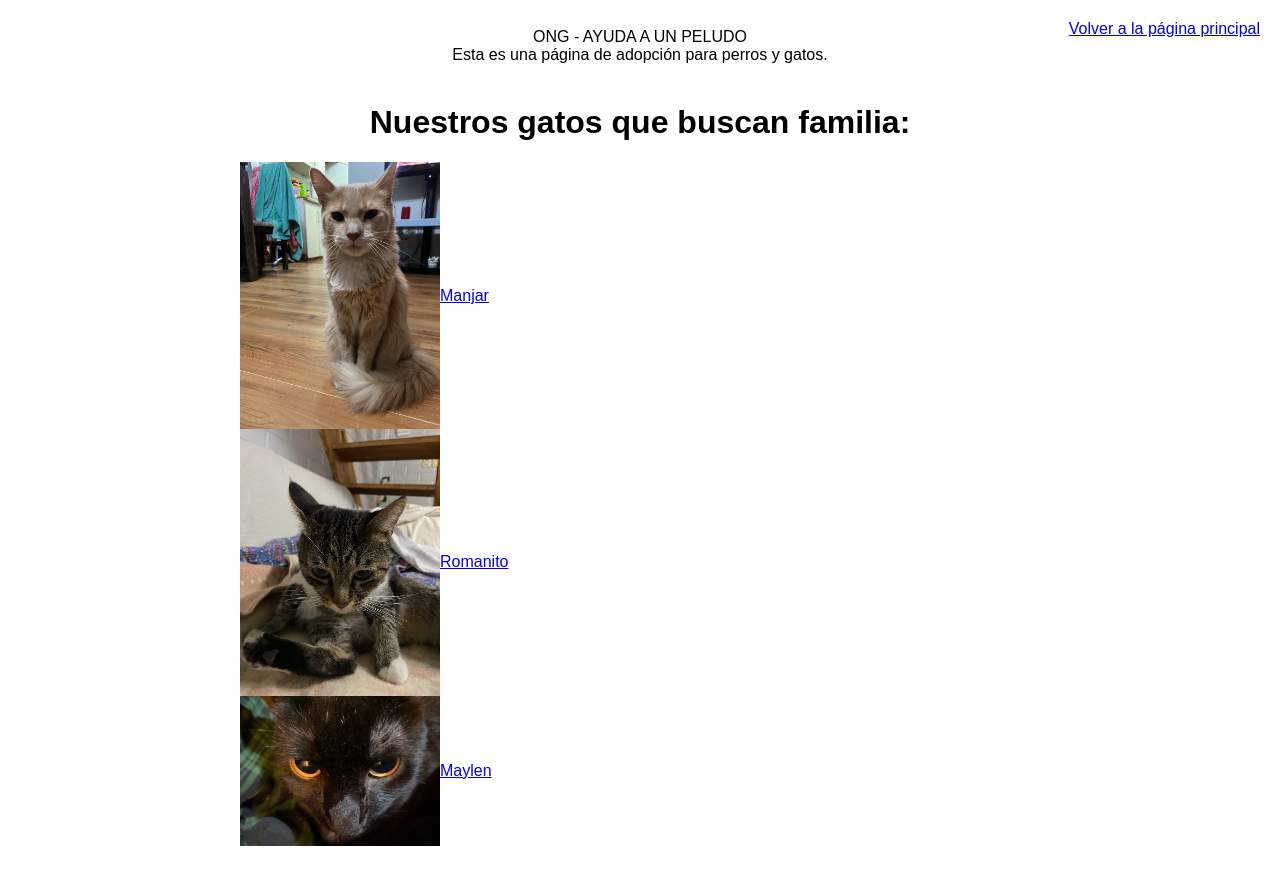
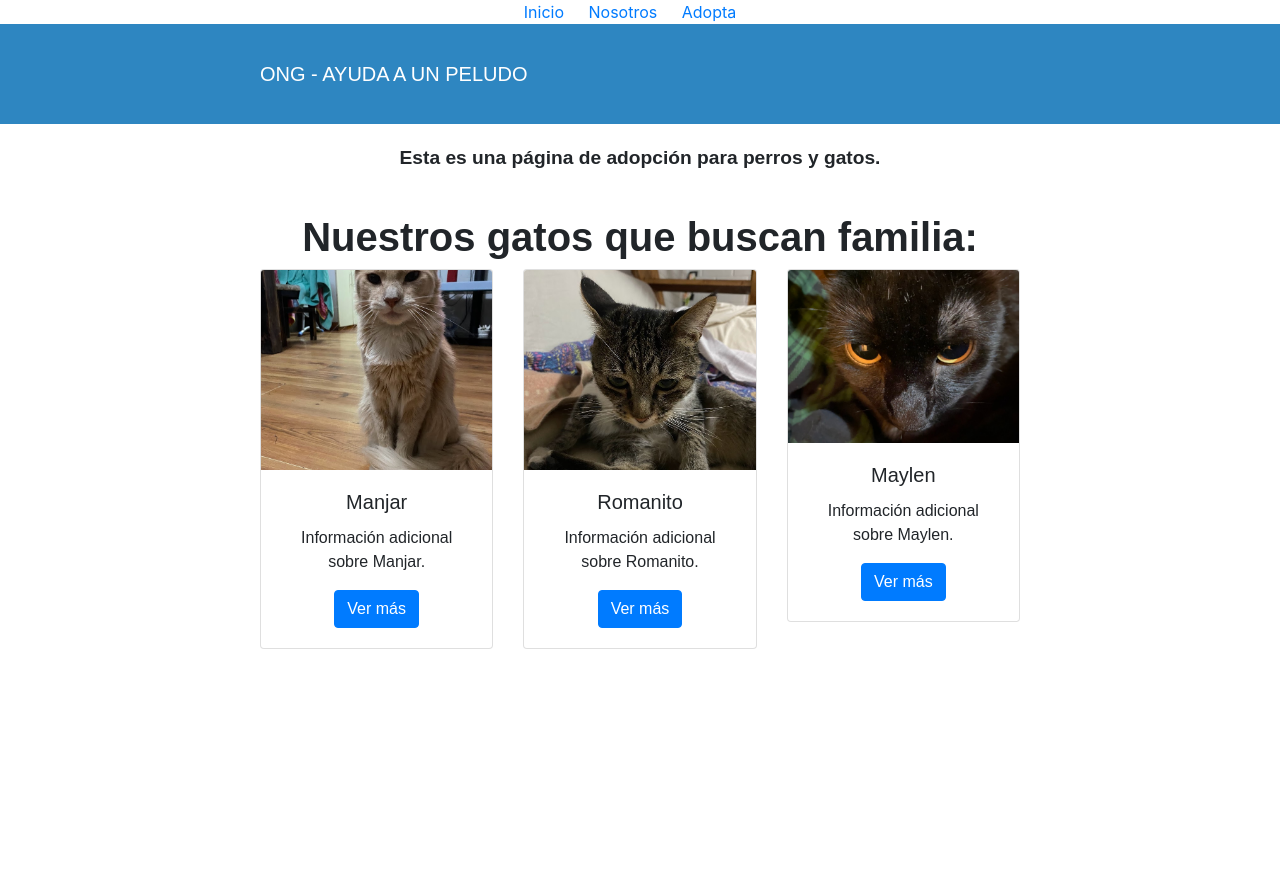
Before and after one commit to zkin1/Actividad_1, a plain HTML site: page gatos.html in a window 1280 px wide. After the commit the page ends 800 px from the top, so only its background shows below. Drawn offline with nearby package versions, Linux system fonts and the light colour scheme.

Commit message:
pagina gatos y perros modificadas y agregue una nueva pagina style

```diff
--- /dev/null
+++ b/assets/css/mascotasStyle.css
@@ -0,0 +1,81 @@
+/* Estilos generales */
+.container {
+    max-width: 800px;
+    margin: 0 auto;
+    padding: 20px;
+    font-family: Arial, sans-serif;
+  }
+
+  /* Estilos de la cabecera */
+  .cabeza {
+    text-align: center;
+    margin-bottom: 40px;
+  }
+
+  .titulo {
+    font-size: 1.2rem;
+    font-weight: bold;
+    margin-bottom: 10px;
+  }
+
+  /* Estilos de la sección de gatos */
+  .seccion-gatos {
+    margin-bottom: 40px;
+  }
+
+  .section-title {
+    text-align: center;
+  }
+
+  /* Estilos de las tarjetas */
+  .card {
+    margin-bottom: 20px;
+  }
+
+  .card-img-top {
+    max-height: 200px;
+    object-fit: cover;
+  }
+
+  .card-body {
+    text-align: center;
+  }
+
+  /* Estilos del enlace de vuelta */
+  .link-volver {
+    position: absolute;
+    top: 10px;
+    right: 10px;
+    padding: 10px;  }
+.nav {
+    background-color: #C8C7C8; /* Color de fondo del menú */
+    padding: 10px 0; /* Espaciado interno */
+}
+.menu {
+    list-style-type: none; /* Quita los puntos de lista */
+    margin: 0;
+    padding: 0;
+    text-align: center; /* Centra los elementos */
+}
+  /* Estilos del menú de navegación */
+  .navbar {
+    background-color: #2E86C1;
+    padding: 10px 0;
+  }
+
+  .navbar-brand {
+    color: white;
+  }
+
+  .navbar-nav .nav-link {
+    color: white;
+  }
+
+  .navbar-nav .nav-link:hover {
+    background-color: #555;
+  }
+
+  .menu li {
+    display: inline; /* Muestra los elementos en línea */
+    margin-right: 20px; /* Espacio entre los elementos del menú */
+}
--- a/gatos.html
+++ b/gatos.html
@@ -3,35 +3,81 @@
 <head>
   <meta charset="UTF-8">
   <meta name="viewport" content="width=device-width, initial-scale=1.0">
-    <link rel="stylesheet" href="./assets/css/style.css">
+  <link rel="stylesheet" href="https://stackpath.bootstrapcdn.com/bootstrap/4.5.2/css/bootstrap.min.css">
+  <link rel="stylesheet" href="./assets/css/mascotasStyle.css">
   <title>Gatos en Adopción</title>
 </head>
 <body>
+  <nav>
+    <ul class="menu">
+        <li><a href="index.html">Inicio</a></li>
+        <li><a href="#">Nosotros</a></li>
+        <li><a href="adopta.html">Adopta</a></li>
+    </ul>
+</nav>
+  <nav class="navbar">
+    <div class="container">
+      <a class="navbar-brand" href="#">ONG - AYUDA A UN PELUDO</a>
+      <button class="navbar-toggler" type="button" data-toggle="collapse" data-target="#navbarNav" aria-controls="navbarNav" aria-expanded="false" aria-label="Toggle navigation">
+        <span class="navbar-toggler-icon"></span>
+      </button>
+      <div class="collapse navbar-collapse" id="navbarNav">
+        <ul class="navbar-nav ml-auto">
+          <li class="nav-item">
+            <a class="nav-link" href="#">Inicio</a>
+          </li>
+          <li class="nav-item">
+            <a class="nav-link" href="#">Acerca de</a>
+          </li>
+          <li class="nav-item">
+            <a class="nav-link" href="#">Contacto</a>
+          </li>
+        </ul>
+      </div>
+    </div>
+  </nav>
+
   <div class="container">
     <div class="cabeza">
-            <div>ONG - AYUDA A UN PELUDO</div>
-            <div>Esta es una página de adopción para perros y gatos.</div>
+      <div class="titulo">Esta es una página de adopción para perros y gatos.</div>
     </div>
 
     <div class="seccion-gatos">
       <h1 class="section-title"><b>Nuestros gatos que buscan familia:</b></h1>
-            <div class="container1">
-                <img src="./assets/img/manjar.jpg" alt="manjar" width="200px">
-                <p class="ola"><a href="manjar.html">Manjar</a></p>
-            </div>
-            <div class="container1">
-                <img src="./assets/img/romanito.jpg" alt="romanito" width="200px">
-                <p class="ola"><a href="romanito.html">Romanito</a></p>
-            </div>
-            <div class="container1">
-                <img src="./assets/img/maylen.jpg" alt="maylen" width="200px">
-                <p class="ola"><a href="maylen.html">Maylen</a></p>
+      <div class="row">
+        <div class="col-md-4 mb-4">
+          <div class="card">
+            <img src="./assets/img/manjar.jpg" class="card-img-top" alt="manjar">
+            <div class="card-body">
+              <h5 class="card-title">Manjar</h5>
+              <p class="card-text">Información adicional sobre Manjar.</p>
+              <a href="manjar.html" class="btn btn-primary">Ver más</a>
             </div>
           </div>
-
-        <div class="link-volver">
-            <a href="index.html">Volver a la página principal</a>
+        </div>
+        <div class="col-md-4 mb-4">
+          <div class="card">
+            <img src="./assets/img/romanito.jpg" class="card-img-top" alt="romanito">
+            <div class="card-body">
+              <h5 class="card-title">Romanito</h5>
+              <p class="card-text">Información adicional sobre Romanito.</p>
+              <a href="romanito.html" class="btn btn-primary">Ver más</a>
             </div>
           </div>
+        </div>
+        <div class="col-md-4 mb-4">
+          <div class="card">
+            <img src="./assets/img/maylen.jpg" class="card-img-top" alt="maylen">
+            <div class="card-body">
+              <h5 class="card-title">Maylen</h5>
+              <p class="card-text">Información adicional sobre Maylen.</p>
+              <a href="maylen.html" class="btn btn-primary">Ver más</a>
+            </div>
+          </div>
+        </div>
+      </div>
+    </div>
+  </div>
+  <script src="https://stackpath.bootstrapcdn.com/bootstrap/4.5.2/js/bootstrap.min.js"></script>
 </body>
 </html>
```
Also changed, not shown: perros.html (+68 -13 lines). Lines whose indentation alone changed are shown as unchanged.
